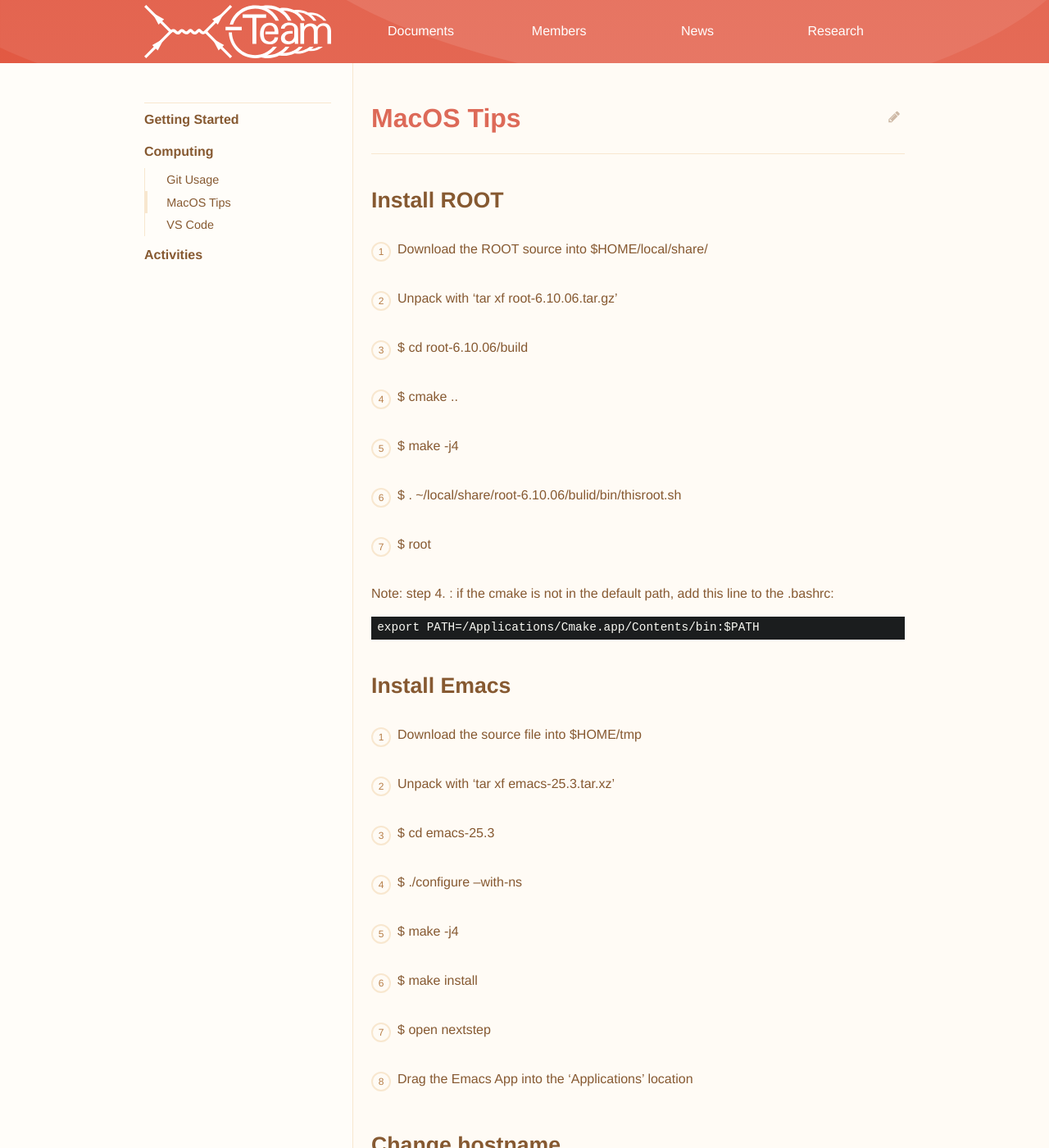
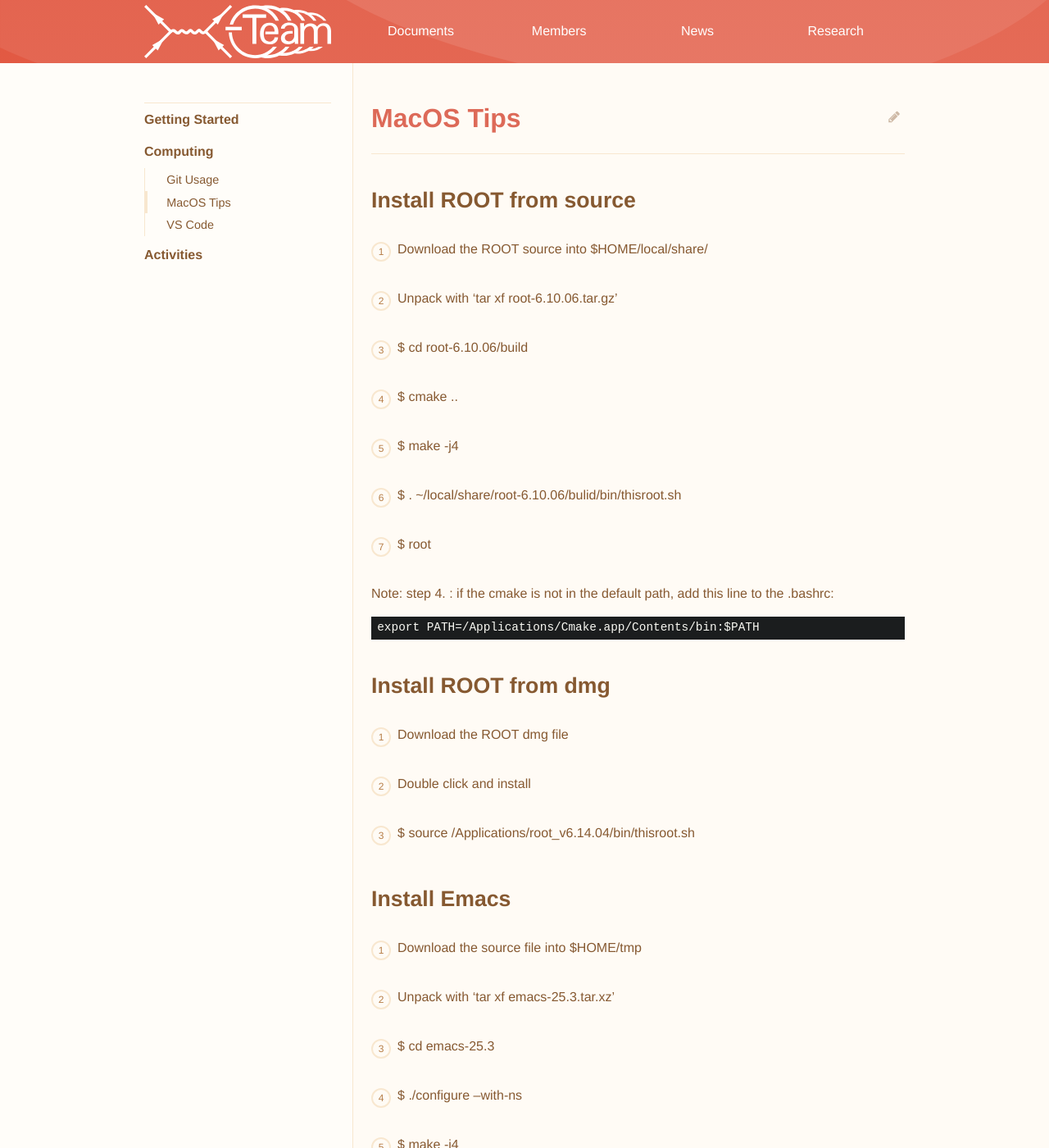
Before and after one commit to dt-np/xteam, a Jekyll site: the page built from _docs/mac.md, in a window 1280 px wide and 1400 px high. Shown: the whole window at 82% size. Built offline with Jekyll 4.4.1, drawn with Linux system fonts in a browser that asks for light colours.

Commit message:
Add ROOT tips for Mac

```diff
--- a/_docs/mac.md
+++ b/_docs/mac.md
@@ -2,7 +2,7 @@
 title: MacOS Tips
 ---
 
-## Install ROOT
+## Install ROOT from source
 
 1. Download the ROOT source into $HOME/local/share/
 2. Unpack with 'tar xf root-6.10.06.tar.gz'
@@ -16,6 +16,10 @@ Note: step 4. : if the cmake is not in the default path, add this line to the .b
 
 	export PATH=/Applications/Cmake.app/Contents/bin:$PATH
 
+## Install ROOT from dmg
+1. Download the ROOT dmg file
+2. Double click and install
+3. $ source /Applications/root_v6.14.04/bin/thisroot.sh
 
 
 ## Install   Emacs
```
Also changed, not shown: _docs/quickstart.md (+19 -1 lines).
